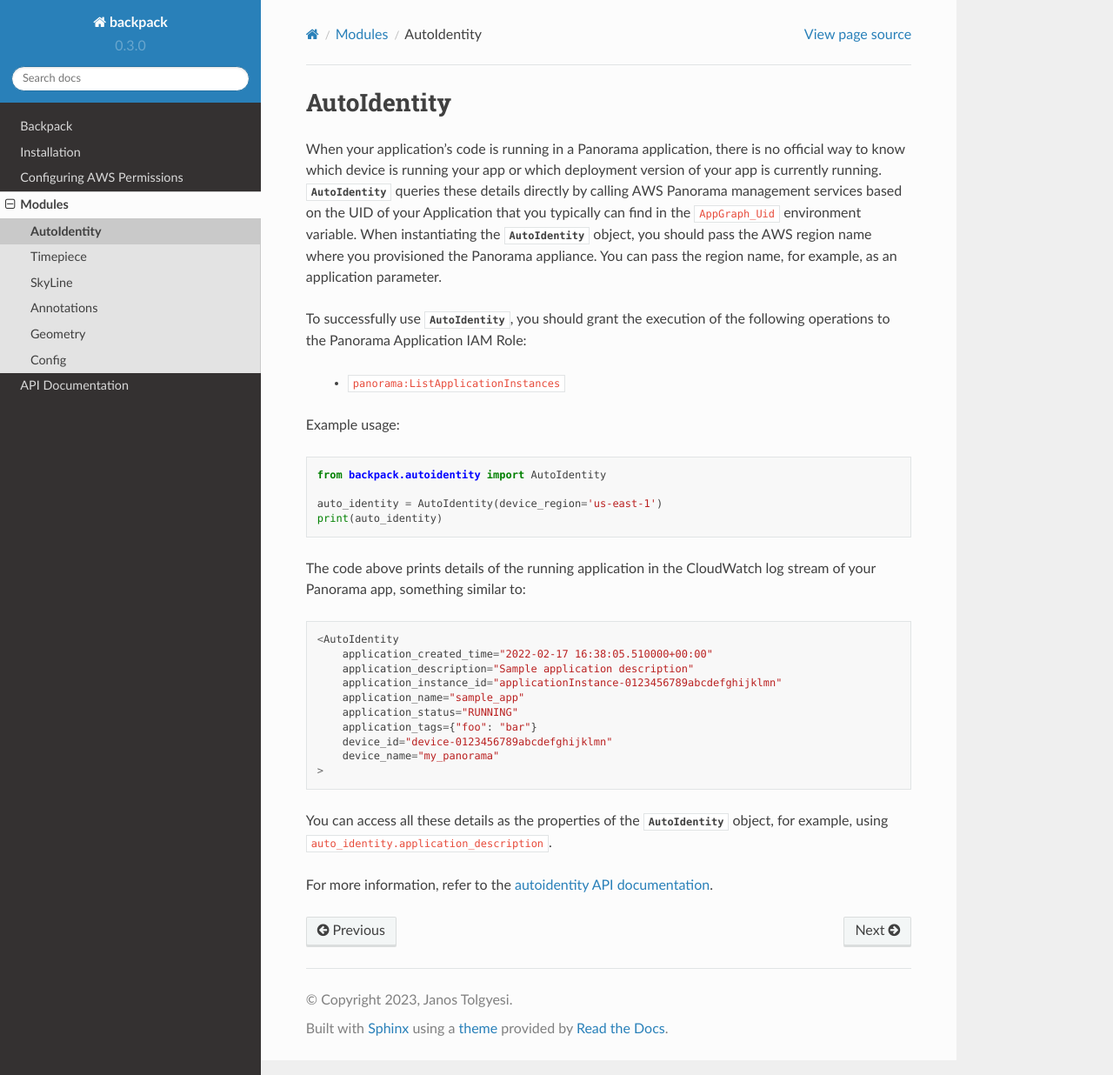
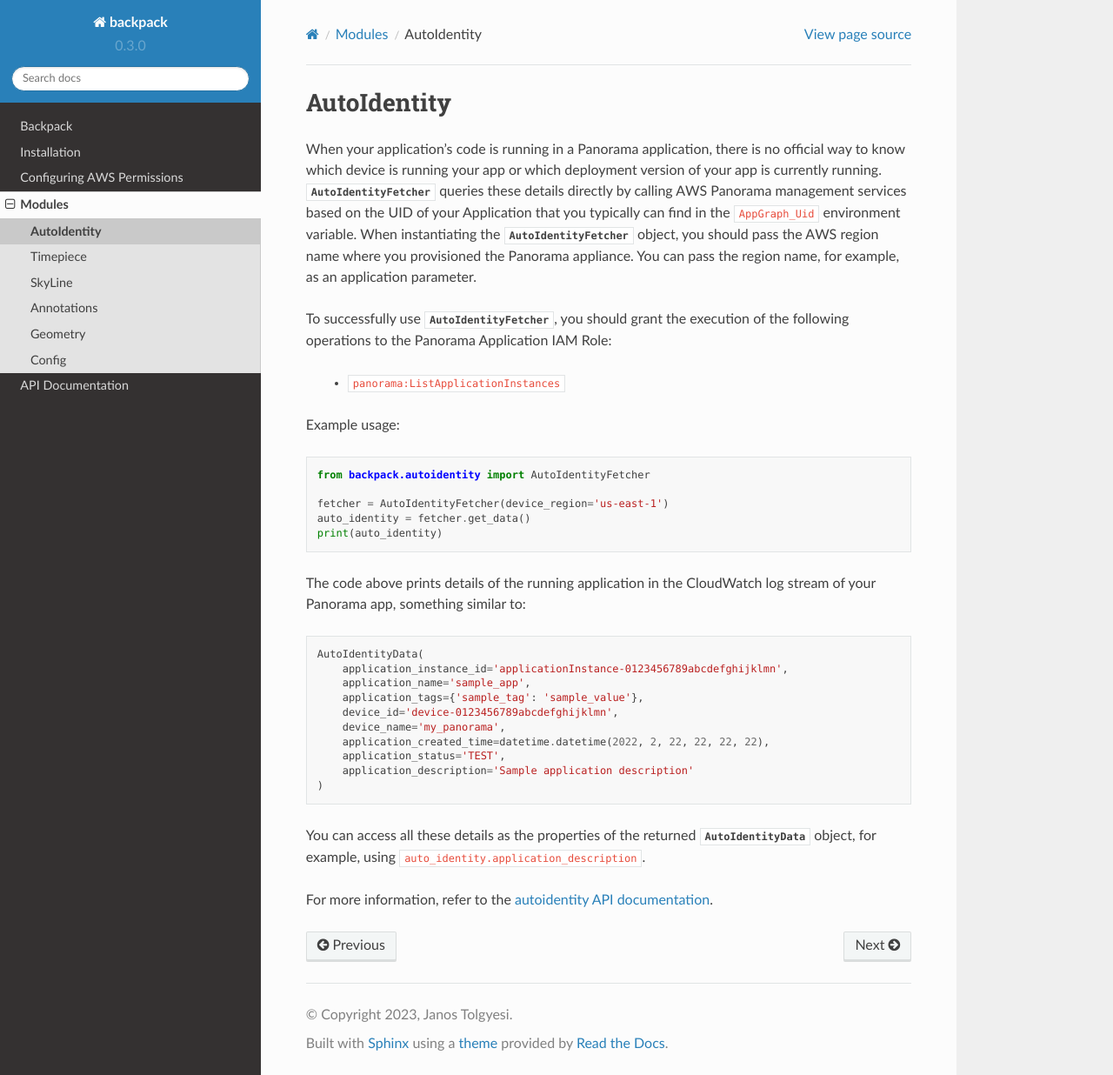
Before and after one commit to Neosperience/backpack, a Sphinx documentation site: the page built from docs/source/modules/autoidentity.rst, in a window 1280 px wide and 1236 px high. Shown: the whole window at 87% size. Built offline with Sphinx 7.4.7 and the Read the Docs theme 2.0.0, drawn with Linux system fonts in a browser that asks for light colours.

Commit message:
Update AutoIdentity docs

```diff
--- a/docs/source/modules/autoidentity.rst
+++ b/docs/source/modules/autoidentity.rst
@@ -5,15 +5,15 @@ AutoIdentity
 
 When your application's code is running in a Panorama application, there is no official way to know
 which device is running your app or which deployment version of your app is currently running.
-:class:`~backpack.autoidentity.AutoIdentity` queries these details directly by calling AWS Panorama
-management services based on the UID of your Application that you typically can find in the
+:class:`~backpack.autoidentity.AutoIdentityFetcher` queries these details directly by calling AWS
+Panorama management services based on the UID of your Application that you typically can find in the
 ``AppGraph_Uid`` environment variable. When instantiating the
-:class:`~backpack.autoidentity.AutoIdentity` object, you should pass the AWS region name where
-you provisioned the Panorama appliance. You can pass the region name, for example, as an
+:class:`~backpack.autoidentity.AutoIdentityFetcher` object, you should pass the AWS region name
+where you provisioned the Panorama appliance. You can pass the region name, for example, as an
 application parameter.
 
-To successfully use :class:`~backpack.autoidentity.AutoIdentity`, you should grant the execution
-of the following operations to the Panorama Application IAM Role:
+To successfully use :class:`~backpack.autoidentity.AutoIdentityFetcher`, you should grant the
+execution of the following operations to the Panorama Application IAM Role:
 
  - ``panorama:ListApplicationInstances``
 
@@ -21,27 +21,28 @@ Example usage:
 
 .. code-block:: python
 
-    from backpack.autoidentity import AutoIdentity
+    from backpack.autoidentity import AutoIdentityFetcher
 
-    auto_identity = AutoIdentity(device_region='us-east-1')
+    fetcher = AutoIdentityFetcher(device_region='us-east-1')
+    auto_identity = fetcher.get_data()
     print(auto_identity)
 
 The code above prints details of the running application in the CloudWatch log stream of your
 Panorama app, something similar to::
 
-    <AutoIdentity
-        application_created_time="2022-02-17 16:38:05.510000+00:00"
-        application_description="Sample application description"
-        application_instance_id="applicationInstance-0123456789abcdefghijklmn"
-        application_name="sample_app"
-        application_status="RUNNING"
-        application_tags={"foo": "bar"}
-        device_id="device-0123456789abcdefghijklmn"
-        device_name="my_panorama"
-    >
+    AutoIdentityData(
+        application_instance_id='applicationInstance-0123456789abcdefghijklmn',
+        application_name='sample_app',
+        application_tags={'sample_tag': 'sample_value'},
+        device_id='device-0123456789abcdefghijklmn',
+        device_name='my_panorama',
+        application_created_time=datetime.datetime(2022, 2, 22, 22, 22, 22),
+        application_status='TEST',
+        application_description='Sample application description'
+    )
 
-You can access all these details as the properties of the
-:class:`~backpack.autoidentity.AutoIdentity` object, for example, using
+You can access all these details as the properties of the returned
+:class:`~backpack.autoidentity.AutoIdentityData` object, for example, using
 ``auto_identity.application_description``.
 
 For more information, refer to the :ref:`autoidentity API documentation <autoidentity-api>`.
```
